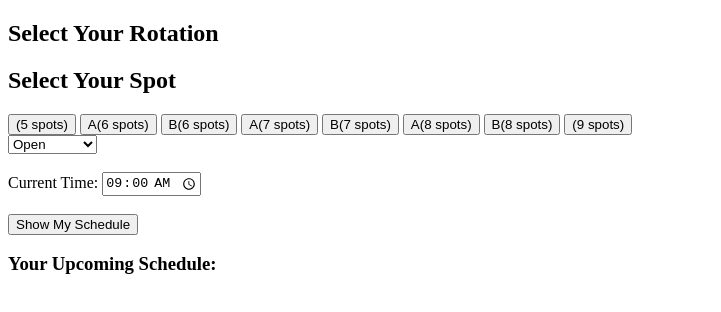
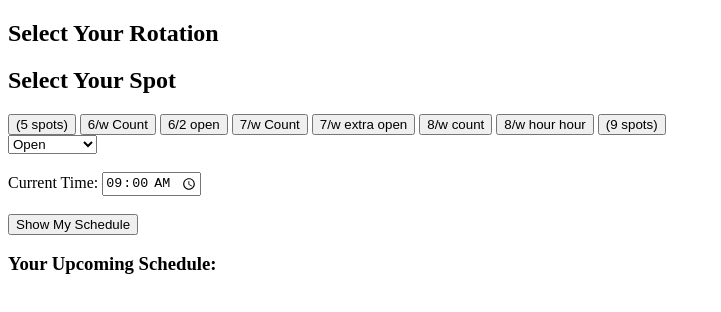
Before and after one commit to Noahwiz03/RotationLocation, a plain HTML site: page Index.html in a window 1280 px wide. Shown: the whole page, without its empty margins (0-721 px from the left). Drawn offline with Linux system fonts and the light colour scheme.

Commit message:
renamed buttons for easier use

```diff
--- a/Index.html
+++ b/Index.html
@@ -10,12 +10,12 @@
    <h2>Select Your Spot</h2>
  <div>
     <button onclick="setRotation(1)">(5 spots)</button>
-    <button onclick="setRotation(2)">A(6 spots)</button>
-    <button onclick="setRotation(3)">B(6 spots)</button>
-    <button onclick="setRotation(4)">A(7 spots)</button>
-    <button onclick="setRotation(5)">B(7 spots)</button>
-    <button onclick="setRotation(6)">A(8 spots)</button>
-    <button onclick="setRotation(7)">B(8 spots)</button>
+    <button onclick="setRotation(2)">6/w Count</button>
+    <button onclick="setRotation(3)">6/2 open</button>
+    <button onclick="setRotation(4)">7/w Count</button>
+    <button onclick="setRotation(5)">7/w extra open</button>
+    <button onclick="setRotation(6)">8/w count</button>
+    <button onclick="setRotation(7)">8/w hour hour</button>
     <button onclick="setRotation(8)">(9 spots)</button>
   </div>
   <select id="spotSelect"></select>
```
